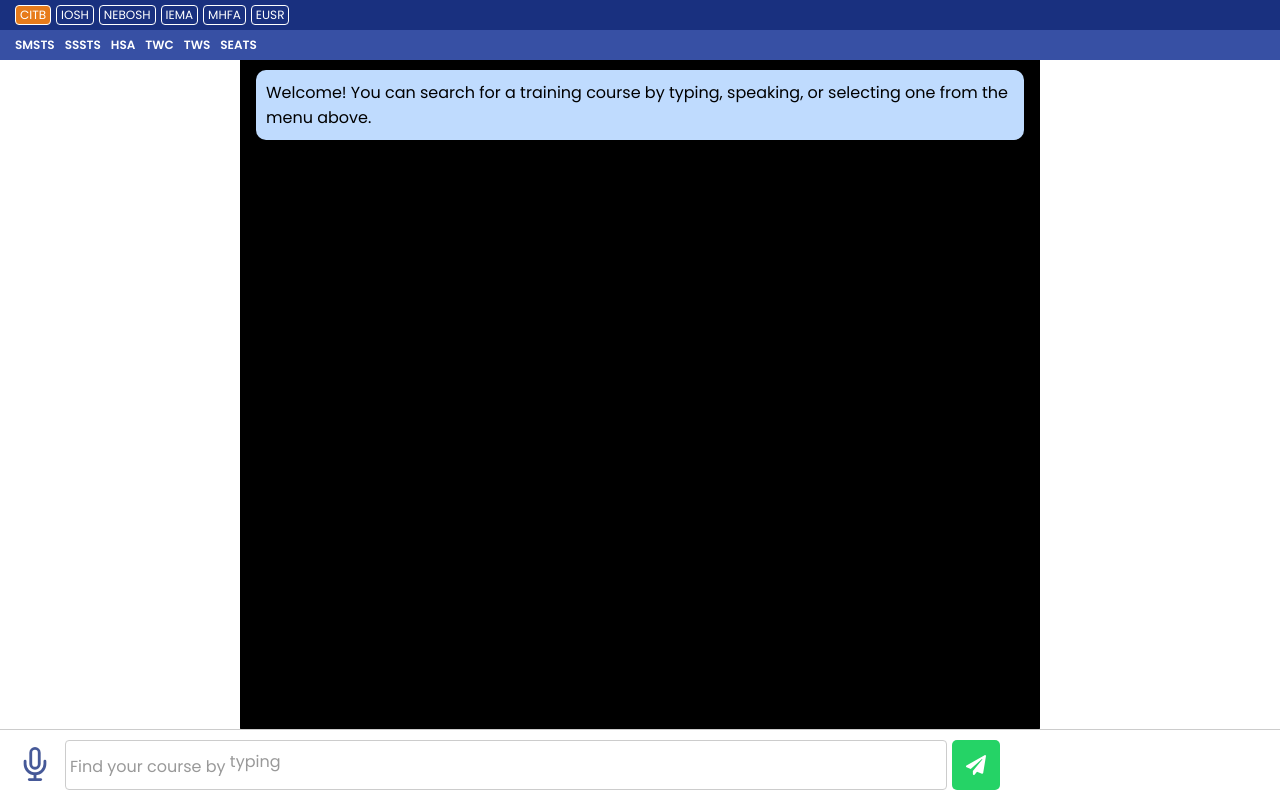
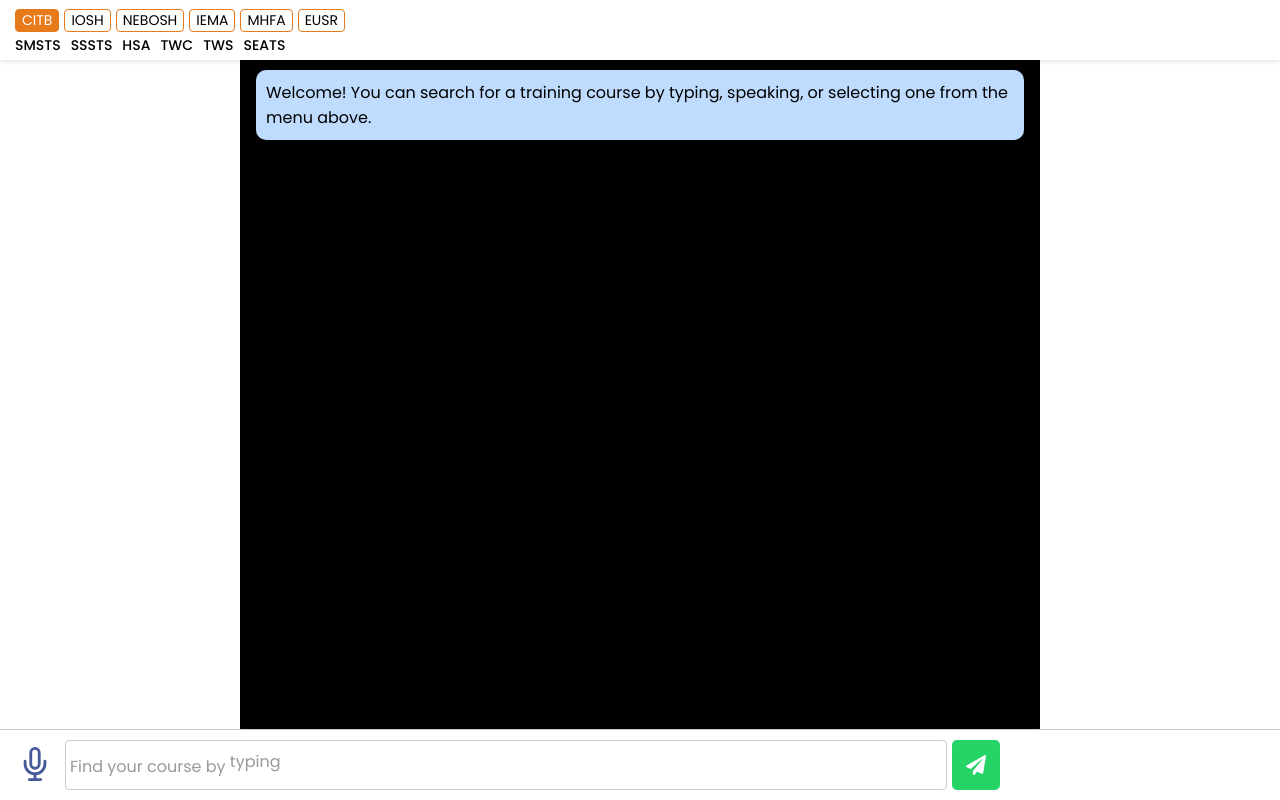
Before and after one commit to danieliancu/talk, a Next.js app: page / in a window 1280 px wide. Built offline with nearby package versions, Linux system fonts and the light colour scheme.

Commit message:
v1.2 - some fine graphics tunnings

```diff
--- a/components/ChatUI.js
+++ b/components/ChatUI.js
@@ -272,6 +272,7 @@ const startVoice = () => {
                 style={{
                   cursor: "pointer",
                   backgroundColor: selectedCategory === category ? "#e77b1b" : "transparent",
+                  color: selectedCategory === category ? "white" : "black",
                 }}
               >
                 {category}
--- a/pages/api/ask.js
+++ b/pages/api/ask.js
@@ -107,7 +107,7 @@ return res.status(200).json({ reply });
     }
 
     if (!validKey && lastUserMsg === "no") {
-      return res.status(200).json({ reply: `No problem! "Just type or say the correct course name?` });
+      return res.status(200).json({ reply: `No problem! Just type or say the correct course name?` });
     }
 
     const fallback = handleKeywordFallback(keyword);
@@ -204,7 +204,7 @@ if (!validKey && keywordInput in synonymLookup) {
       return res.status(200).json({
         reply: `
 Thanks! You've told me the course is ${keywordSynonyms[validKey]}.
-"Just type or say which ${venueInstruction} you are interested in?
+Just type or say which ${venueInstruction} you are interested in?
 <div style="display: flex; gap: 40px; align-items: flex-start; font-size: 12px; line-height: 18px;">
   <div><strong>Venues:</strong><br>${venuesList}</div>
   <div><strong>Months:</strong><br>${monthsList}</div>
--- a/styles/Chat.module.css
+++ b/styles/Chat.module.css
@@ -12,8 +12,8 @@
 
 
 .top {
-    color: white;
-    background: grey;
+    color: black;
+    background: white;
     margin-bottom: 10px;
     position: fixed;
     top:0px;
@@ -21,6 +21,7 @@
     width: 100%;
     left:0px;
     height:60px;
+    box-shadow: 0px 2px 4px rgba(0, 0, 0, 0.1);
 }
 
 .top > div {
@@ -28,32 +29,32 @@
   display: flex;
   align-items: center;
   padding: 15px;
-  font-size: 12px;
+  font-size: 14px;
 }
 
 .menu {
-  background: #19307F;
   cursor:pointer;
   gap: 5px;
+  margin-top:5px;
 }
 
 .menu span {
-  border:1px solid white;
-  padding: 0px 4px;
+  border:1px solid #e77b1b;
+  padding: 0px 6px;
   border-radius: 4px;
   background: transparent;
 }
 
 .submenu {
-  background:#3750A4;
-  font-weight:600;
+  font-weight:500;
   gap: 10px;
   cursor: pointer;
+  margin-top:-5px;
 }
 
   .chat {
     flex: 1;
-    padding: 70px 16px 16px 16px;
+    padding: 70px 16px 80px 16px;
     overflow-y: auto;
     background: black;
   }
```
